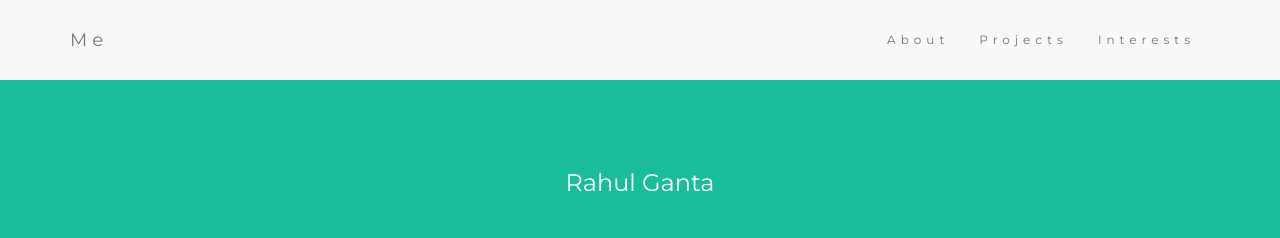
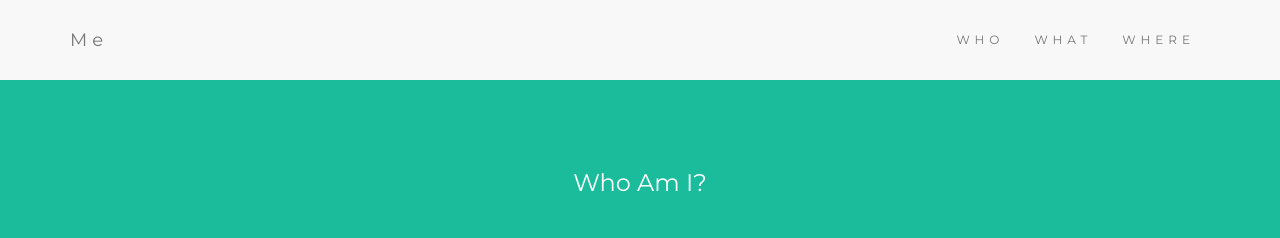
Before and after one commit to rahulganta/rahulganta.github.io, a plain HTML site: page index.html in a window 1280 px wide. Shown: the top 238 px of the page. Drawn offline with nearby package versions, Linux system fonts and the light colour scheme.

Commit message:
initial commit
bootstrap code

```diff
--- a/index.html
+++ b/index.html
@@ -2,7 +2,7 @@
 <html lang="en">
 <head>
   <!-- Theme Made By www.w3schools.com - No Copyright -->
-  <title>Rahul Ganta</title>
+  <title>Bootstrap Theme Simply Me</title>
   <meta charset="utf-8">
   <meta name="viewport" content="width=device-width, initial-scale=1">
   <link rel="stylesheet" href="https://maxcdn.bootstrapcdn.com/bootstrap/3.3.7/css/bootstrap.min.css">
@@ -66,9 +66,9 @@
     </div>
     <div class="collapse navbar-collapse" id="myNavbar">
       <ul class="nav navbar-nav navbar-right">
-        <li><a href="#">About</a></li>
-        <li><a href="#">Projects</a></li>
-        <li><a href="#">Interests</a></li>
+        <li><a href="#">WHO</a></li>
+        <li><a href="#">WHAT</a></li>
+        <li><a href="#">WHERE</a></li>
       </ul>
     </div>
   </div>
@@ -76,7 +76,7 @@
 
 <!-- First Container -->
 <div class="container-fluid bg-1 text-center">
-  <h3 class="margin">Rahul Ganta</h3>
+  <h3 class="margin">Who Am I?</h3>
   <img src="bird.jpg" class="img-responsive img-circle margin" style="display:inline" alt="Bird" width="350" height="350">
   <h3>I'm an adventurer</h3>
 </div>
```
